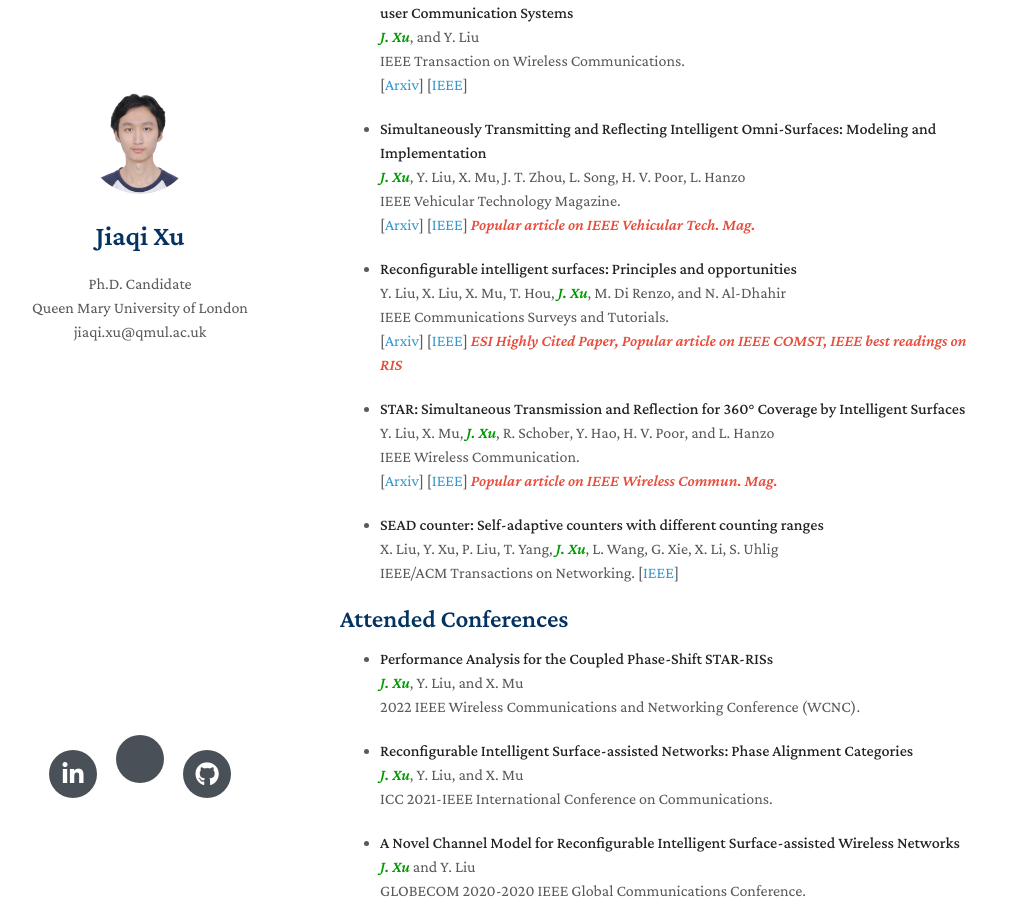
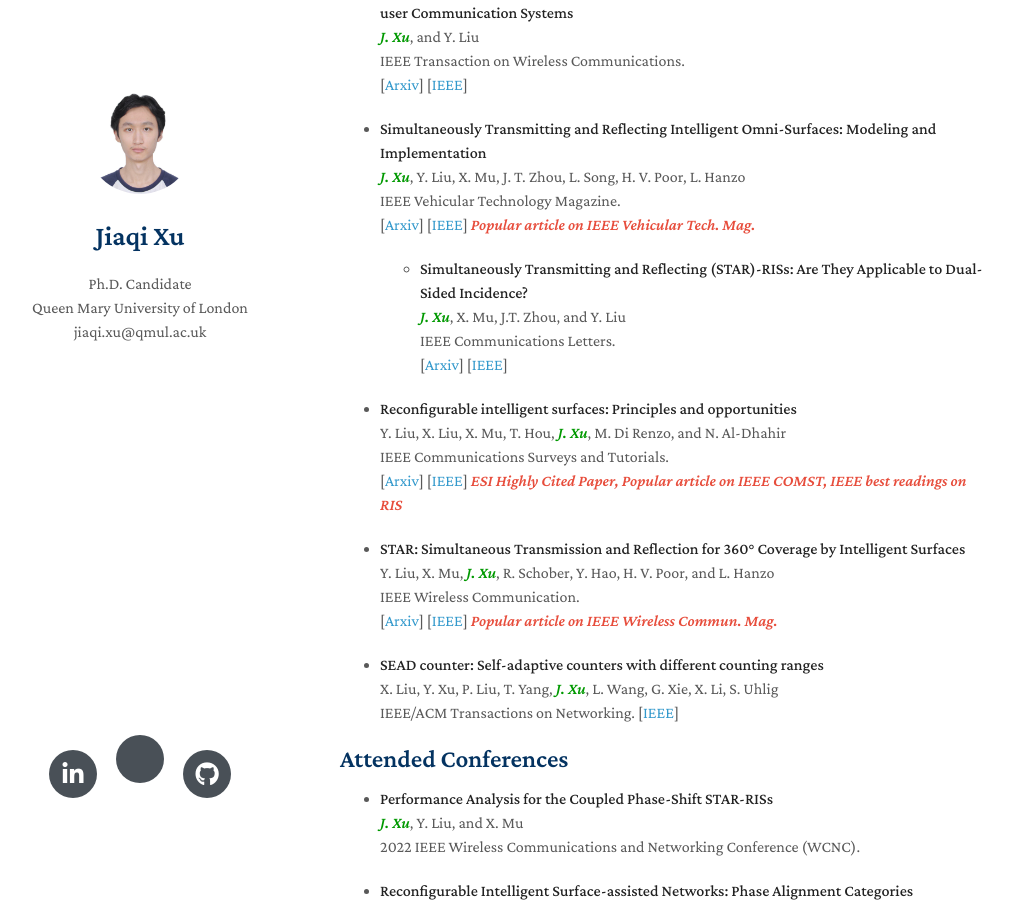
Before and after one commit to JazielXu/JazielXu.github.io, a Jekyll site: the page built from index.md, in a window 1280 px wide and 900 px high, scrolled down 720 px. Shown: the whole window, without its empty margins (130-1143 px from the left). Built offline with Jekyll 4.4.1, drawn with Linux system fonts in a browser that asks for light colours; nearby versions of some CDN libraries; a style sheet for code colours, icons or effects is not loaded.

Commit message:
Update just one paper.md
ff

```diff
--- a/index.md
+++ b/index.md
@@ -47,6 +47,14 @@ I am a Ph.D. student at Queen Mary University of London. I graduated from Peking
   IEEE Vehicular Technology Magazine.
   <br>
   [[Arxiv](https://arxiv.org/abs/2108.06233)] [[IEEE](https://ieeexplore.ieee.org/document/9754364)] <strong><i style="color:#e74d3c">Popular article on IEEE Vehicular Tech. Mag.</i></strong>
+
+  - **Simultaneously Transmitting and Reflecting (STAR)-RISs: Are They Applicable to Dual-Sided Incidence?**
+  <br>
+  <strong><i style="color:#009900">J. Xu</i></strong>, X. Mu, J.T. Zhou, and Y. Liu
+  <br>
+  IEEE Communications Letters.
+  <br>
+  [[Arxiv](https://arxiv.org/pdf/2209.05317.pdf)] [[IEEE](https://ieeexplore.ieee.org/abstract/document/9935303)]
 
 - **Reconfigurable intelligent surfaces: Principles and opportunities**
   <br>
```
